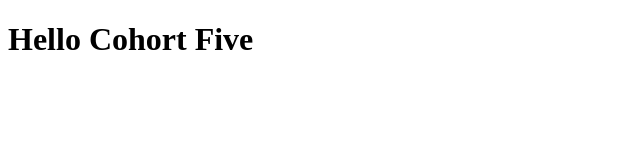
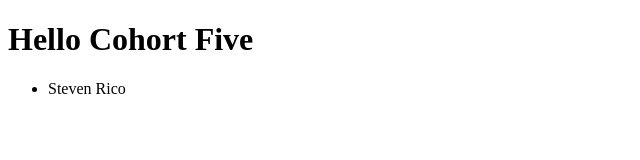
Before and after one commit to stevenrico/cohort-five-git-it-up, a plain HTML site: page index.html in a window 1280 px wide. Shown: the whole page, without its empty margins (0-640 px from the left). Drawn offline with Linux system fonts and the light colour scheme.

Commit message:
Added a list.

```diff
--- a/index.html
+++ b/index.html
@@ -11,5 +11,8 @@
   </head>
   <body>
     <h1>Hello Cohort Five</h1>
+    <ul>
+      <li>Steven Rico</li>
+    </ul>
   </body>
 </html>
```
